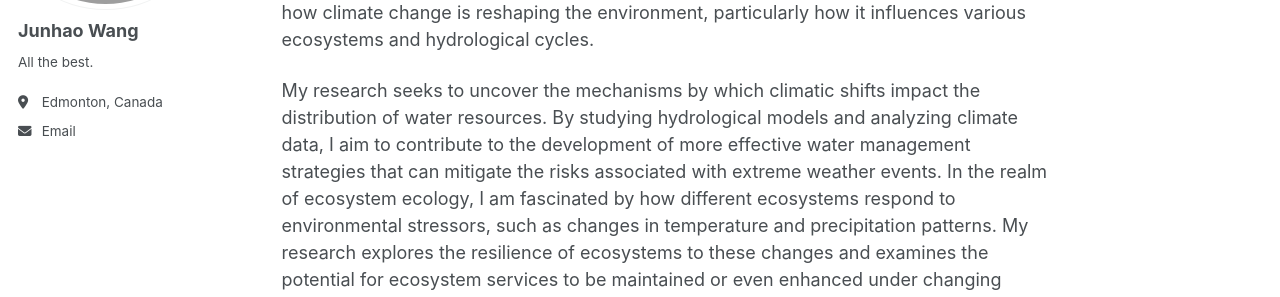
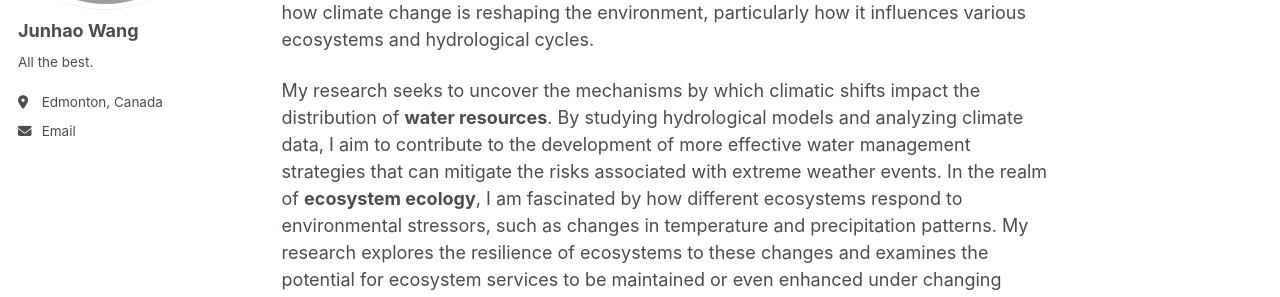
Before and after one commit to sigmundw/sigmundw.github.io, a Jekyll site: the page built from _pages/about.md, in a window 1280 px wide and 1340 px high. Shown: the part 230-527 px from the top of the window. Built offline with Jekyll 4.4.1, drawn with Linux system fonts in a browser that asks for light colours; some of the changed text lies outside the part shown.

Commit message:
Update about.md

```diff
--- a/_pages/about.md
+++ b/_pages/about.md
@@ -9,7 +9,7 @@ redirect_from:
 
 I am a fourth year undergraduate student majoring in physical geography and resource environment at [Nanjing University of Information Science and Technology](https://www.nuist.edu.cn), supervised by [Prof. Buda Su](https://www.researchgate.net/profile/Su-Buda). Throughout my studies, I have developed a keen interest in understanding how climate change is reshaping the environment, particularly how it influences various ecosystems and hydrological cycles.
 
-My research seeks to uncover the mechanisms by which climatic shifts impact the distribution of water resources. By studying hydrological models and analyzing climate data, I aim to contribute to the development of more effective water management strategies that can mitigate the risks associated with extreme weather events. In the realm of ecosystem ecology, I am fascinated by how different ecosystems respond to environmental stressors, such as changes in temperature and precipitation patterns. My research explores the resilience of ecosystems to these changes and examines the potential for ecosystem services to be maintained or even enhanced under changing climatic conditions.
+My research seeks to uncover the mechanisms by which climatic shifts impact the distribution of **water resources**. By studying hydrological models and analyzing climate data, I aim to contribute to the development of more effective water management strategies that can mitigate the risks associated with extreme weather events. In the realm of **ecosystem ecology**, I am fascinated by how different ecosystems respond to environmental stressors, such as changes in temperature and precipitation patterns. My research explores the resilience of ecosystems to these changes and examines the potential for ecosystem services to be maintained or even enhanced under changing climatic conditions.
 
 
 **My research interests include:**
```
